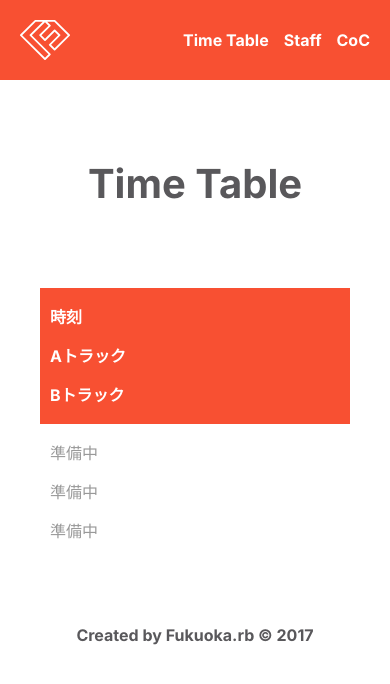
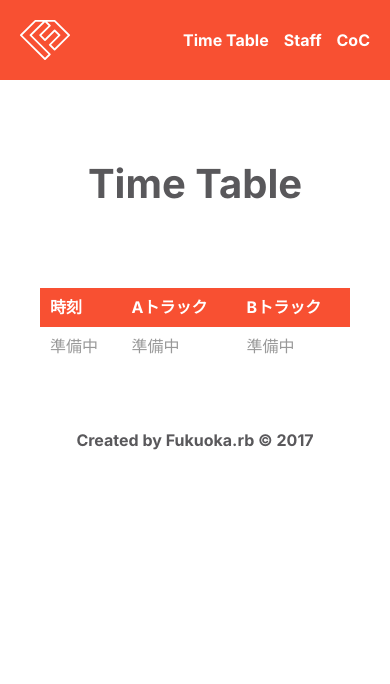
Before and after one commit to fukuokarb/fukuokark02, a Jekyll site: the page built from timetable.html, in a window 390 px wide. Shown: the top 684 px of the page. Built offline with Jekyll 4.4.1, drawn with Linux system fonts in a browser that asks for light colours; nearby versions of some CDN libraries.

Commit message:
table周りを整理

```diff
--- a/assets/css/style.css
+++ b/assets/css/style.css
@@ -355,13 +355,14 @@ button {
   max-width: 800px;
 }
 .default-section__table {
-  margin: 0 0 40px 0;
+  margin: 0 0 40px;
   width: 100%;
   display: table;
 }
 .default-section__table__row {
+  padding: 10px 0;
+  background: #F6F6F6;
   display: table-row;
-  background: #F6F6F6;
 }
 .default-section__table__row:nth-of-type(even) {
   background: #FFF;
@@ -374,19 +375,6 @@ button {
 .default-section__table__cell {
   padding: 5px 10px;
   display: table-cell;
-}
-@media screen and (max-width: 580px) {
-  .default-section__table {
-    display: block;
-  }
-  .default-section__table__row {
-    padding: 10px 0;
-    display: block;
-  }
-  .default-section__table__cell {
-    padding: 5px 10px;
-    display: block;
-  }
 }
 
 /* post */
```
